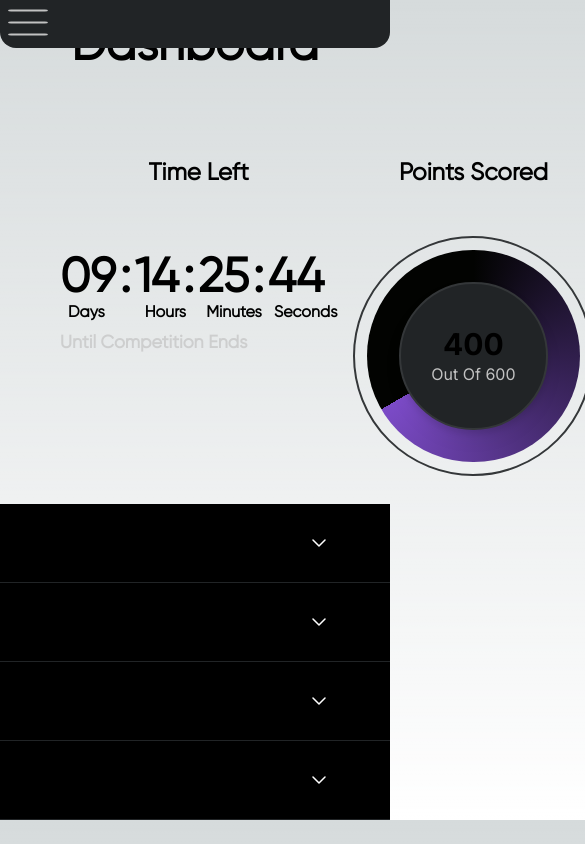
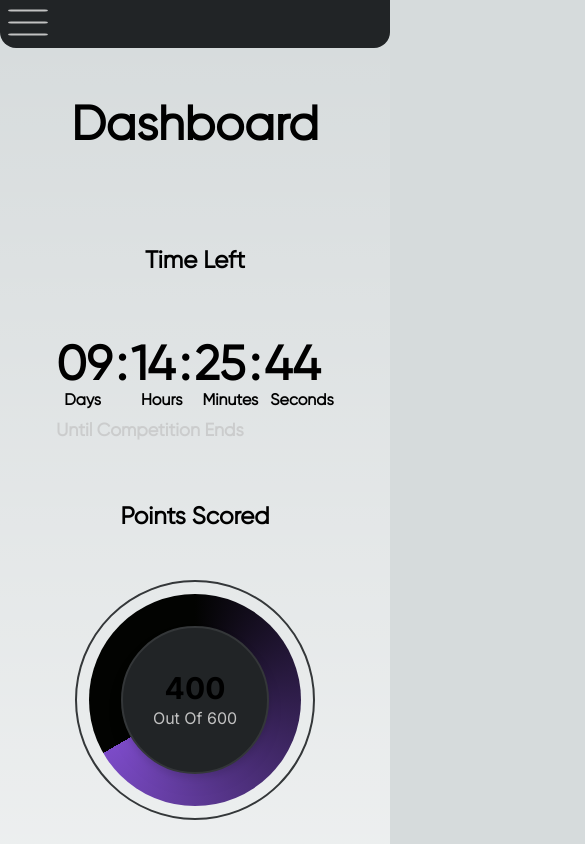
Before and after one commit to Keshav-Aneja/Forkthis-2023-frontend, a Next.js app: page / in a window 390 px wide. Shown: the top 844 px of the page, 585 px wide, since content can reach past the window. Built offline with nearby package versions, Linux system fonts and the light colour scheme; what tailwindcss-gradients would draw is missing.

Commit message:
Added Responsiveness to Dashboard

```diff
--- a/src/components/ProgressCircular.tsx
+++ b/src/components/ProgressCircular.tsx
@@ -16,7 +16,7 @@ const ProgressCircular: React.FC<ProgressCircularProps> = ({
   let progress = (currVal * 360) / totalVal;
   return (
     <>
-      <div className="w-60 h-60 rounded-[50%] flex justify-center items-center  border-2 border-[#343739]">
+      <div className="w-60 aspect-square rounded-[50%] flex justify-center items-center  border-2 border-[#343739] md:w-40">
         <div
           className="circle w-[90%] h-[90%] rounded-[50%] flex justify-center items-center"
           style={{
--- a/src/components/Sidebar.tsx
+++ b/src/components/Sidebar.tsx
@@ -12,7 +12,7 @@ export default function Sidebar() {
       className={`mainNav bg-[#212426] fixed w-[100%] rounded-br-2xl rounded-bl-2xl h-12 p-2 ${
         menuOpened ? "h-fit pb-5 p-2" : ""
       } md:h-16 md:flex md:items-center md:justify-center md:text-lg lg:rounded-br-2xl lg:h-screen lg:w-[7%]
-       lg:rounded-tr-2xl lg:rounded-bl-none lg:relative lg:p-0 lg:hover:w-[8%] duration-300 ease-linear`}
+       lg:rounded-tr-2xl lg:rounded-bl-none lg:relative lg:p-0 lg:hover:w-[8%] duration-300 ease-linear z-50`}
     >
       <div className="icon md:hidden" onClick={toggleMenu}>
         <svg viewBox="0 0 100 80" width="40" height="35">
--- a/src/sections/DashboardInfo.tsx
+++ b/src/sections/DashboardInfo.tsx
@@ -6,11 +6,11 @@ export default function DashboardInfo() {
 
   return (
     <div>
-      <div className="flex py-5 mb-10 justify-center items-center font-gilroyRegular text-5xl font-black">
+      <div className="flex py-5 mb-12 mt-20 justify-center items-center font-gilroyRegular text-5xl font-black lg:mt-0 lg:mb-10">
         Dashboard
       </div>
-      <div className="flex w-[100%] bg-opacity-30 px-3 py-5 justify-between">
-        <div className="ml-10 px-2 py-2 flex flex-col justify-between items-center">
+      <div className="flex w-[100%] bg-opacity-30 px-3 py-5 flex-col items-center justify-center md:flex-row md:justify-between md:items-start gap-10 md:gap-0">
+        <div className="ml-0 px-2 py-2 flex flex-col justify-between items-center md:ml-10">
           <div className="mb-12 text-2xl font-bold font-gilroyRegular text-center">
             Time Left
           </div>
```
